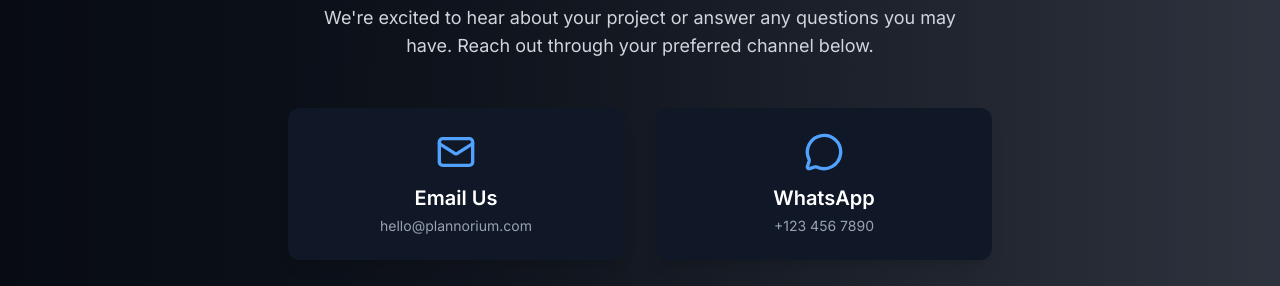
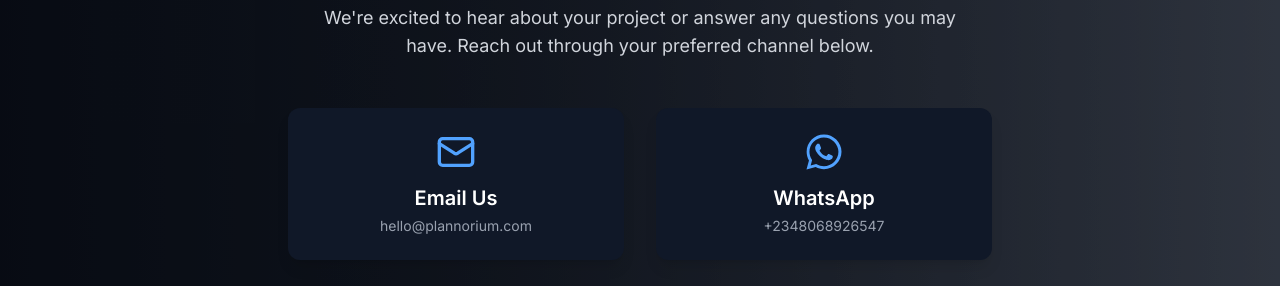
Before and after one commit to Plannorium/plannorium, a Next.js app: page / in a window 1280 px wide. Shown: the part 5520-5806 px from the top of the page. Built offline with nearby package versions, Linux system fonts and the light colour scheme.

Commit message:
update ContactUs.tsx and Hero.tsx

```diff
--- a/src/components/ContactUs.tsx
+++ b/src/components/ContactUs.tsx
@@ -3,13 +3,13 @@
 import { motion } from "framer-motion";
 import {
   Mail,
-  MessageCircle,
   //   Linkedin,
   //   Instagram,
   //   Twitter,
   CalendarDays,
 } from "lucide-react";
 import Link from "next/link";
+import WhatsAppIcon from "./icons/WhatsAppIcon";
 
 const sectionVariants = {
   hidden: { opacity: 0, y: 50 },
@@ -34,9 +34,9 @@
   },
   {
     name: "WhatsApp",
-    value: "+123 456 7890",
-    href: "https://wa.me/1234567890",
-    icon: MessageCircle,
+    value: "+2348068926547",
+    href: "https://wa.me/+2348068926547",
+    icon: WhatsAppIcon, // Use the new WhatsAppIcon
   },
 ];
 
--- a/src/components/Hero.tsx
+++ b/src/components/Hero.tsx
@@ -32,7 +32,7 @@
           transition={{ delay: 0.6, duration: 0.8 }}
         >
           <Link
-            href="/contact"
+            href="/#contact-section"
             className="bg-gradient-to-r from-blue-500 to-blue-600 hover:from-blue-600 hover:to-blue-700 text-white font-semibold py-3 px-6 rounded-lg transition duration-300 ease-in-out transform hover:scale-105"
           >
             Contact Us
--- /dev/null
+++ b/src/components/icons/WhatsAppIcon.tsx
@@ -0,0 +1,17 @@
+/* eslint-disable @typescript-eslint/no-explicit-any */
+import React from "react";
+
+const WhatsAppIcon: React.FC<any> = (props) => {
+  return (
+    <svg
+      xmlns="http://www.w3.org/2000/svg"
+      viewBox="0 0 448 512"
+      fill="currentColor"
+      {...props}
+    >
+      <path d="M380.9 97.1C339 55.1 283.2 32 223.9 32c-122.4 0-222 99.6-222 222 0 39.1 10.2 77.3 29.6 111L0 480l117.7-30.9c32.4 17.7 68.9 27 106.1 27h.1c122.3 0 224.1-99.6 224.1-222 0-59.3-25.2-115-67.1-157zm-157 341.6c-33.8 0-67.3-8.5-94.2-24.6l-6.7-4-69.8 18.3L72 359.2l-4.5-7c-18.9-29.7-29.9-63.5-29.9-98.5 0-101.7 82.8-184.5 184.6-184.5 49.3 0 95.6 19.2 130.4 54.1 34.8 34.9 56.2 81.2 56.1 130.5 0 101.8-84.9 184.6-186.6 184.6zm101.2-138.2c-5.5-2.8-32.8-16.2-37.9-18-5.1-1.9-8.8-2.8-12.5 2.8-3.7 5.6-14.3 18-17.6 21.8-3.2 3.7-6.5 4.2-12 1.4-32.6-16.3-54-29.1-75.5-66-5.7-9.8 5.7-9.1 16.3-30.3 1.8-3.7.9-6.9-.5-9.7-1.4-2.8-12.5-30.1-17.1-41.2-4.5-10.8-9.1-9.3-12.5-9.5-3.2-.2-6.9-.2-10.6-.2-3.7 0-9.7 1.4-14.8 6.9-5.1 5.6-19.4 19-19.4 46.3 0 27.3 19.9 53.7 22.6 57.4 2.8 3.7 39.1 59.7 94.8 83.8 35.2 15.2 49 16.5 66.6 13.9 10.7-1.6 32.8-13.4 37.4-26.4 4.6-13 4.6-24.1 3.2-26.4-1.3-2.5-5-3.9-10.5-6.6z" />
+    </svg>
+  );
+};
+
+export default WhatsAppIcon;
```
